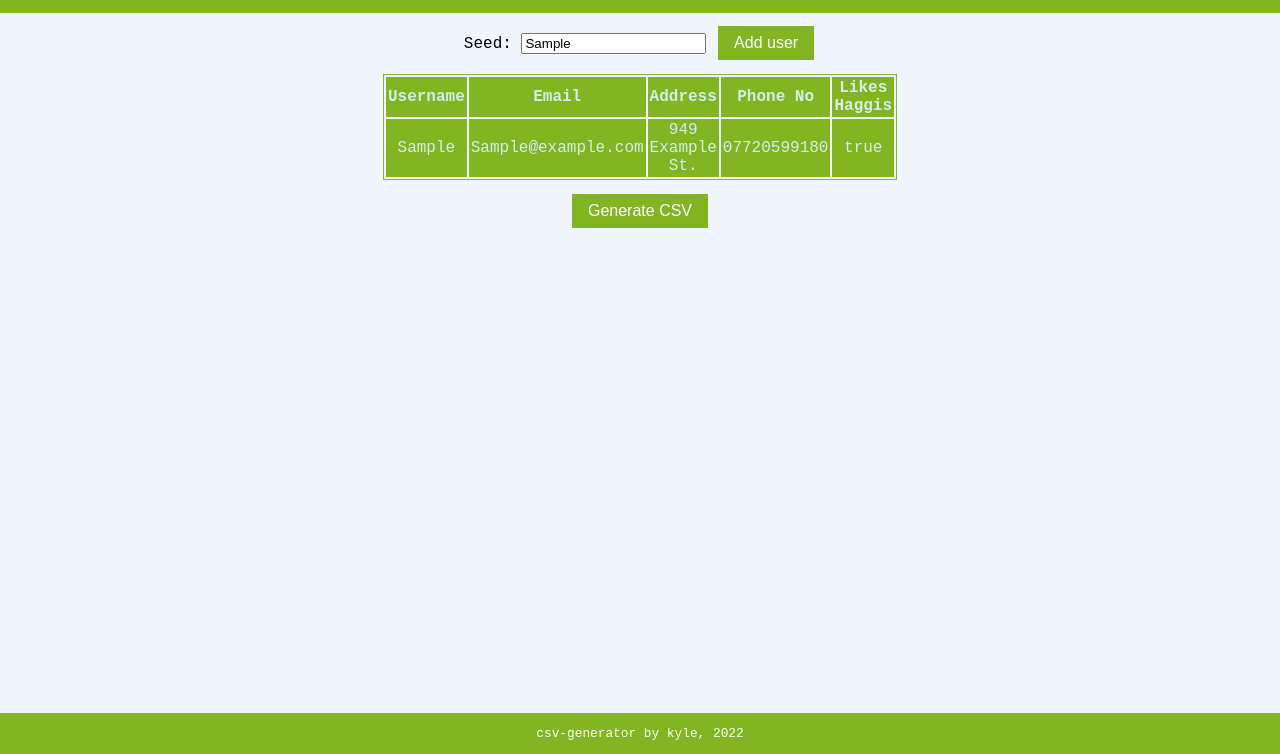
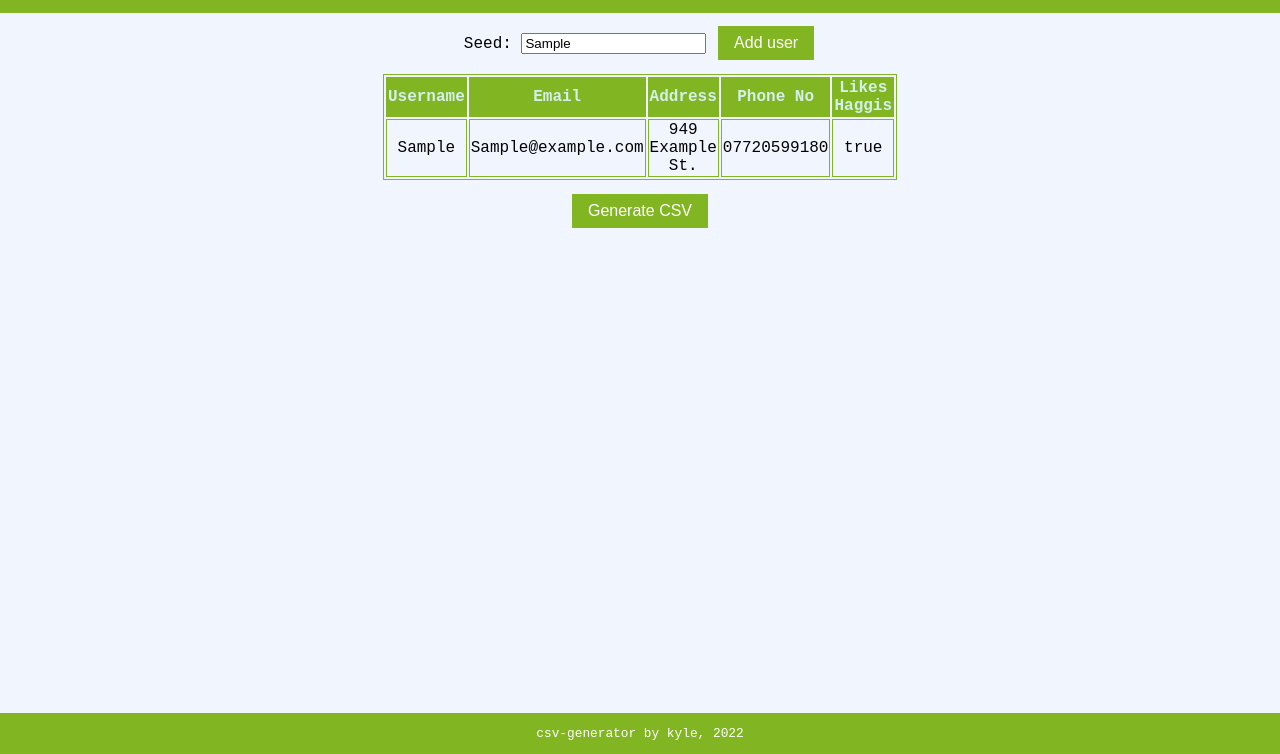
Before and after one commit to 03y/csv-generator, a plain HTML site: page index.html in a window 1280 px wide. Both pictures are taken after typing "Sample" into the empty fields and a click on the button "Add user". Shown: the part 46-800 px from the top of the page. Drawn offline with Linux system fonts and the light colour scheme.

Commit message:
fix bug where first row of actual data was also highlighted

```diff
--- a/style.css
+++ b/style.css
@@ -35,7 +35,7 @@ td {
     border: 1px solid #81B622;
 }
 
-tr:first-child {
+th {
     /* font-weight: bold; */
     color: #D6EEEE;
     background-color: #81B622;
```
